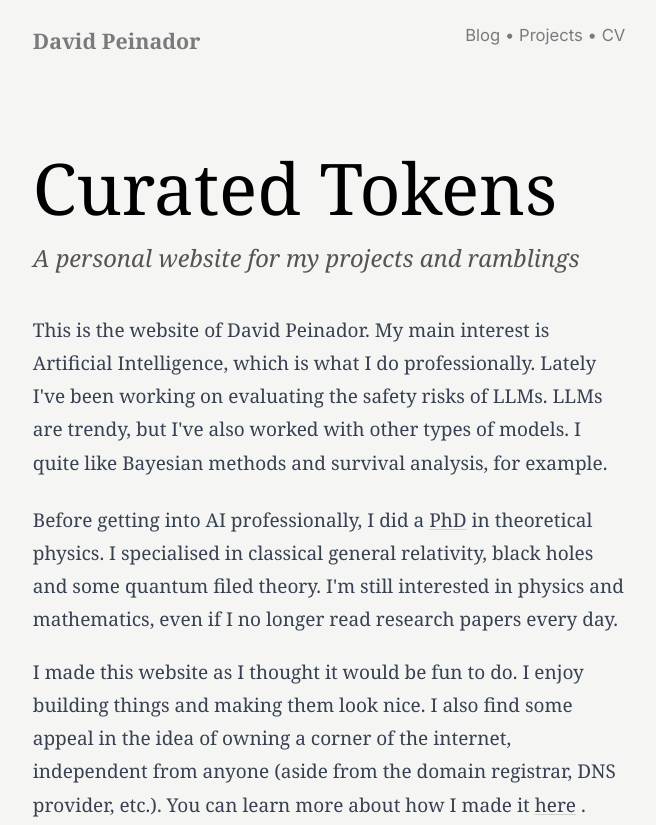
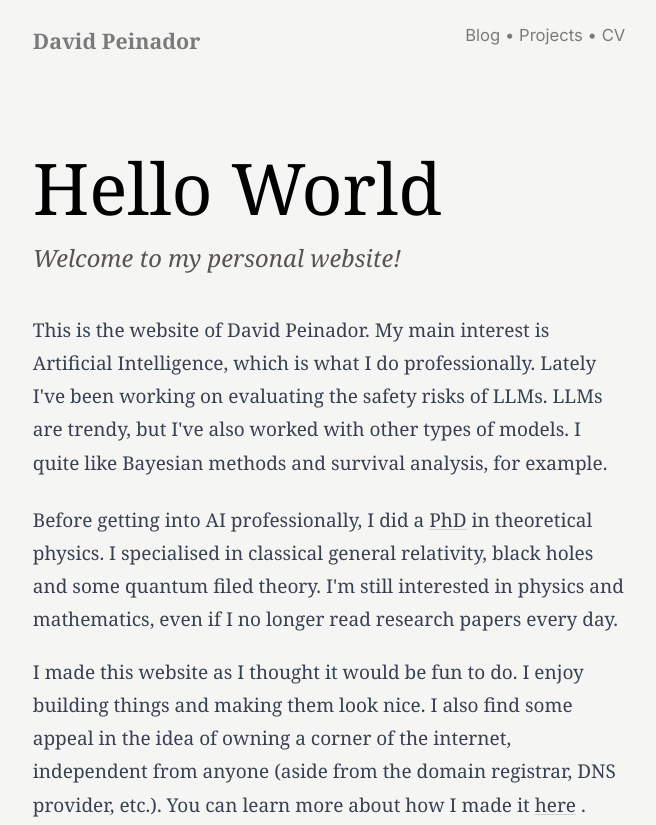
Before and after one commit to peinador/peinador-web, an Astro site: page / in a window 1280 px wide. Shown: the top 825 px of the page, without its empty margins (311-967 px from the left). Built offline with nearby package versions, Linux system fonts and the light colour scheme; Astro itself is replaced by a stand-in of ours; some packages are replaced by stand-ins of ours; a web font is replaced by a local one.

Commit message:
chore: less cringey title in the index

```diff
--- a/src/pages/index.astro
+++ b/src/pages/index.astro
@@ -34,11 +34,11 @@ const projects = (await getCollection("projects"))
 <PageLayout title={HOME.TITLE} description={HOME.DESCRIPTION}>
   <Container>
     <h1 class="animate text-6xl font-display-light text-black dark:text-white">
-      Curated Tokens
+      Hello World
     </h1>
     <div class="mt-4">
       <h2 class="animate text-xl font-display-italic font-light text-stone-600 dark:text-stone-400">
-        A personal website for my projects and ramblings
+        Welcome to my personal website!
       </h2>
     </div>
 
```
